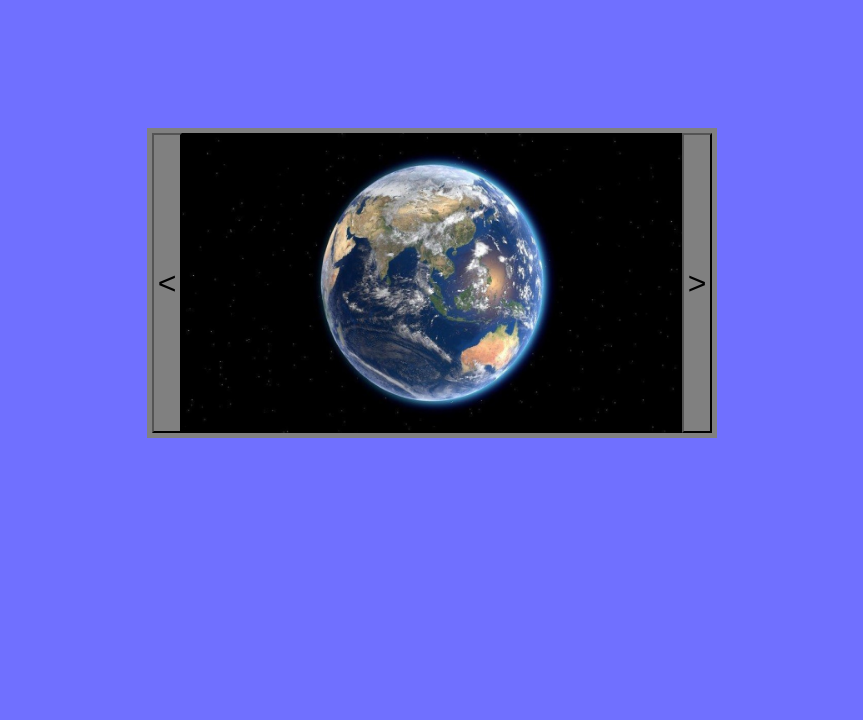
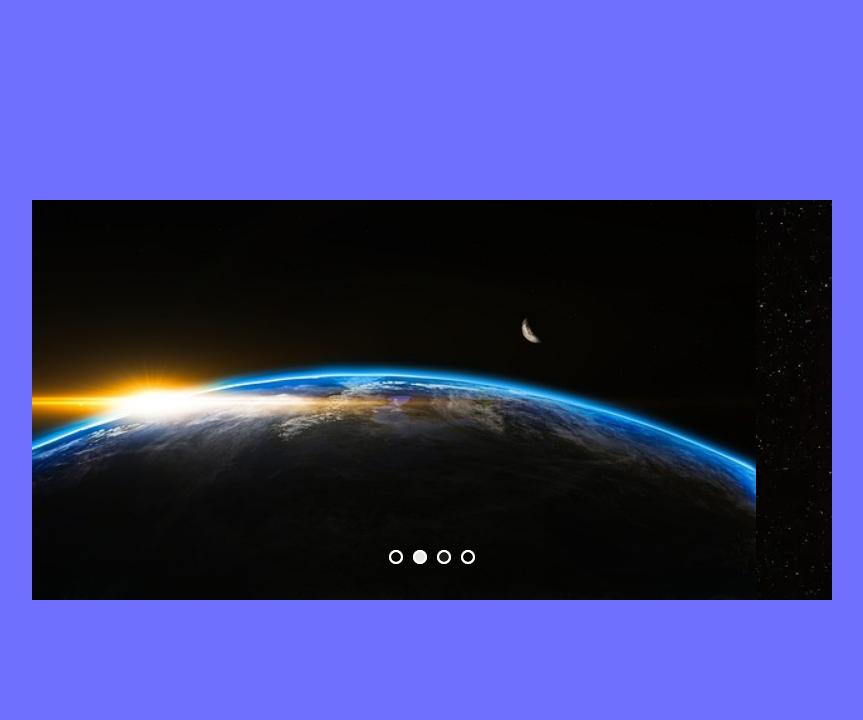
Before and after one commit to jheanbryan/slider-imagens, a plain HTML site: page index.html in a window 1280 px wide. Shown: the whole page, without its empty margins (208-1071 px from the left). Drawn offline with Linux system fonts and the light colour scheme.

Commit message:
refatoração
codigo refeito de outra maneira 'melhor'

```diff
--- a/app.js
+++ b/app.js
@@ -0,0 +1,13 @@
+let count = 1;
+
+setInterval( function(){
+    nextImg();
+}, 2500);
+
+function nextImg(){
+    count++;
+    if (count == 5){
+        count = 1;
+    }
+    document.getElementById(`radio${count}`).checked = true;
+}
--- a/index.html
+++ b/index.html
@@ -8,45 +8,51 @@
     <link rel="stylesheet" href="style.css">
 </head>
 <body>
-    <section>
+    <section class="slider">
+        <div class="slides">
+            <!--Radio-->
+            <input type="radio" name="radio-btn" id="radio1">
+            <input type="radio" name="radio-btn" id="radio2">
+            <input type="radio" name="radio-btn" id="radio3">
+            <input type="radio" name="radio-btn" id="radio4">
 
-        <button id="btn1"> < </button>
 
-        <div>
-            <img src="img/img1.jpg" alt="" id="img1">
-            <img src="img/img2.jpg" alt="" id="img2">
+            <!--slides img-->
+            <div class="slide first">
+                <img src="img/img1.jpg" alt="">
+            </div>
+
+            <div class="slide">
+                <img src="img/img2.jpg" alt="">
+            </div>
+
+            <div class="slide">
+                <img src="img/img3.webp" alt="">
+            </div>
+
+
+            <div class="slide">
+                <img src="img/img4.jpg" alt="">
+            </div>
+
+
+            <!--Navigation-->
+            <div class="navigation-auto">
+                <div class="auto-btn1"></div>
+                <div class="auto-btn2"></div>
+                <div class="auto-btn3"></div>
+                <div class="auto-btn4"></div>
+            </div>
         </div>
 
-        <button id="btn2"> > </button>
+        <div class="manual-navigation">
+            <label for="radio1" class="manual-btn"></label>
+            <label for="radio2" class="manual-btn"></label>
+            <label for="radio3" class="manual-btn"></label>
+            <label for="radio4" class="manual-btn"></label>
+        </div>
 
     </section>
+    <script src="app.js"></script>
 </body>
-    <script>
-        const img1 = document.getElementById('img1');
-        const img2 = document.getElementById('img2');
-
-        const btn1 = document.getElementById('btn1');
-        const btn2 = document.getElementById('btn2');
-
-        img2.style.display = 'none';
-
-        btn1.addEventListener('click', function(){
-            if(img1.style.display == 'block'){
-                img1.style.display = 'none';
-                img2.style.display = 'block';
-
-            }
-        })
-
-        btn2.addEventListener('click', function(){
-            if(img1.style.display == 'block'){
-                img1.style.display = 'none';
-                img2.style.display = 'block';
-
-            } else{
-                img1.style.display = 'block';
-                img2.style.display = 'none';
-            }
-        })
-    </script>
 </html>
--- a/style.css
+++ b/style.css
@@ -8,27 +8,82 @@ body{
     display: flex;
     justify-content: center;
     align-items: center;
+    height: 100vh; /*Centralizar com altura de 100vh*/
 }
-section{
-    background-color: gray;
-    padding: 5px;
-    max-width: auto;
-    margin-top: 10%;
+.slider{
+    margin-inline: auto;
+    width: 800px;
+    height: 400px;
+    overflow: hidden;
+}
+.slides{
+    width: 400%;
+    height: 400px;
     display: flex;
 }
-img{
-    width: 500px;
-    height: 300px;
-    display: block;
+.slides input{
+    display: none;
 }
-button{
-   width: 30px;
-   font-size: 2em;
-   background: rgba(0, 0, 0, 0);
+
+.slide {
+    width: 25%;
+    position: relative;
+    transition: 1s;
 }
-#btn1{
-    float: left;
+.slide img{
+    width: 800px;
 }
-#btn2{
-    float: right;
+
+.manual-navigation, .navigation-auto{
+    position: absolute;
+    width: 800px;
+    margin-top: -50px;
+    display: flex;
+    justify-content: center;
+    gap: 10px;
 }
+.manual-btn{
+    border: 2px solid white;
+    padding: 5px;
+    border-radius: 10px;
+    cursor: pointer;
+    transition: 1s;
+}
+.manual-btn:hover{
+    background-color: white;
+}
+
+#radio1:checked ~ .first{
+    margin-left: 0;
+}
+#radio2:checked ~ .first{
+    margin-left: -25%;
+}
+#radio3:checked ~ .first{
+    margin-left: -50%;
+}
+#radio4:checked ~ .first{
+    margin-left: -75%;
+}
+.navigation-auto{
+    margin-top: 350px;
+}
+.navigation-auto div{
+    border: 2px solid white;
+    padding: 5px;
+    border-radius: 10px;
+    cursor: pointer;
+    transition: 1s;
+}
+#radio1:checked ~ .navigation-auto .auto-btn1{
+    background-color: white;
+}
+#radio2:checked ~ .navigation-auto .auto-btn2{
+    background-color: white;
+}
+#radio3:checked ~ .navigation-auto .auto-btn3{
+    background-color: white;
+}
+#radio4:checked ~ .navigation-auto .auto-btn4{
+    background-color: white;
+}
```
Also changed, not shown: img/img4.jpg (added).
